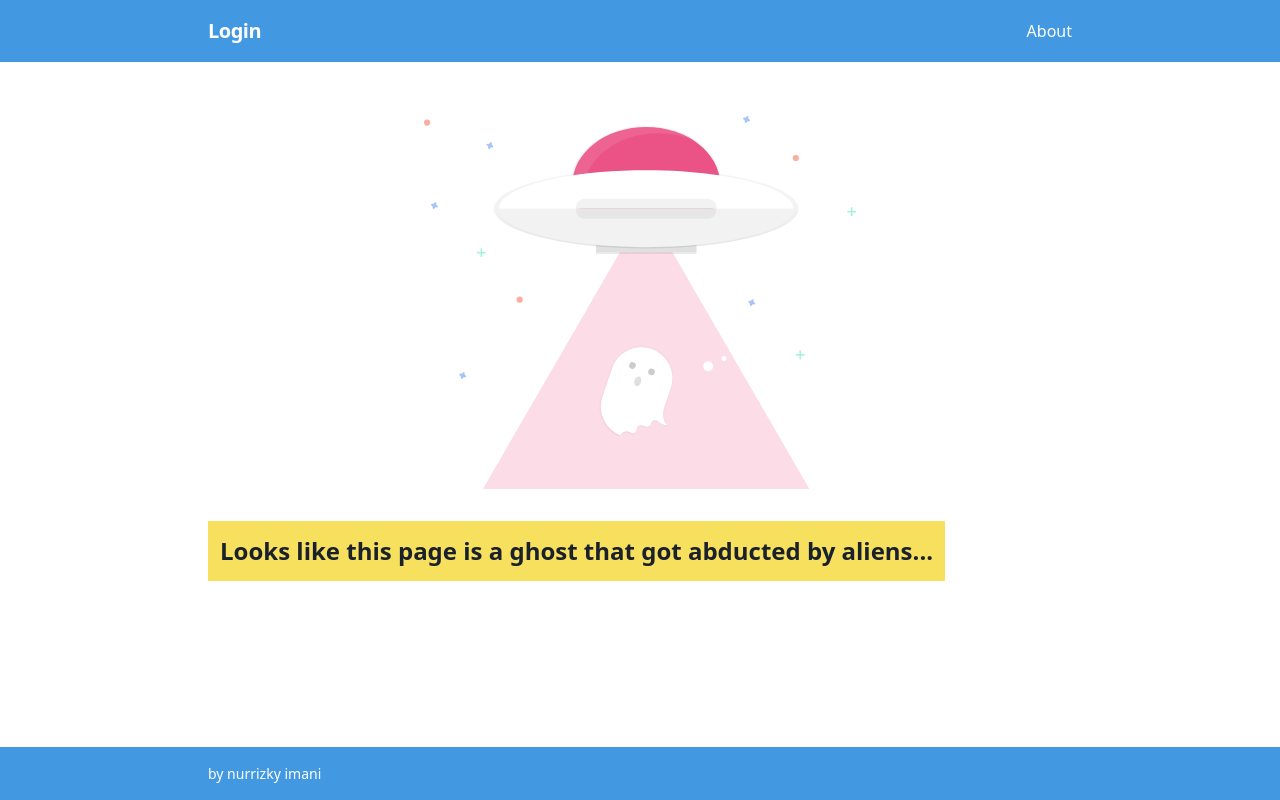
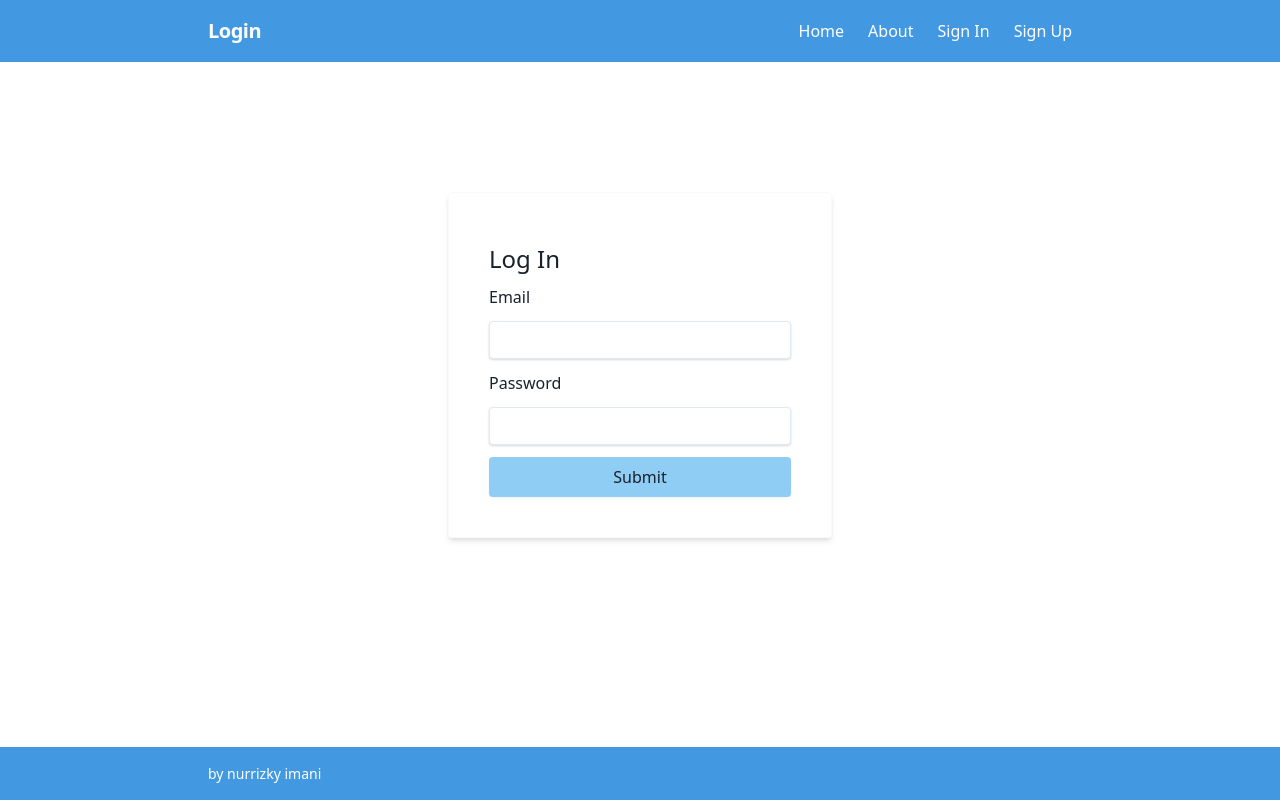
Before and after one commit to nurrizkyimani/project-microbackend-frontend, a Gatsby site: page /signin in a window 1280 px wide. Before the commit this address had no page. Built offline with nearby package versions, Linux system fonts and the light colour scheme; Gatsby itself is replaced by a stand-in of ours; what @tailwindcss/custom-forms would draw is missing.

Commit message:
add signin home signup

```diff
--- a/src/components/header.js
+++ b/src/components/header.js
@@ -38,18 +38,37 @@ function Header() {
         >
           {[
             {
+              route: `/home`,
+              title: `Home`,
+            },
+            {
               route: `/about`,
               title: `About`,
             },
 
+            {
+              route: `/signin`,
+              title: `Sign In`,
+            },
+
+            {
+              route: `/signup`,
+              title: `Sign Up`,
+            },
+
+
           ].map((link) => (
+            <a
+              key={link.title}
+            >
             <Link
               className="block mt-4 text-white no-underline md:inline-block md:mt-0 md:ml-6"
-              key={link.title}
+
               to={link.route}
             >
               {link.title}
-            </Link>
+              </Link>
+            </a>
           ))}
         </nav>
       </div>
--- /dev/null
+++ b/src/pages/home.js
@@ -0,0 +1,29 @@
+import React from 'react';
+
+import Layout from '../components/layout';
+import SEO from '../components/seo';
+import dogIllustration from '../images/dog-illustration.svg';
+
+function HomePage() {
+	return (
+		<Layout>
+			<SEO keywords={[ `gatsby`, `tailwind`, `react`, `tailwindcss` ]} title="Home" />
+
+			<section className="flex flex-col items-center md:flex-row">
+				<div className="md:w-2/3 md:mr-8">
+					<cite className="block mt-4 text-xs font-bold text-right uppercase">Welcome Home</cite>
+
+					<figure className="w-2/3 md:w-1/3">
+						<img alt="A dog relaxing" src={dogIllustration} />
+					</figure>
+
+					<blockquote className="pl-4 font-serif leading-loose text-justify border-l-4 border-gray-900">
+						This is Home
+					</blockquote>
+				</div>
+			</section>
+		</Layout>
+	);
+}
+
+export default HomePage;
--- /dev/null
+++ b/src/pages/signin.js
@@ -0,0 +1,76 @@
+import React from 'react';
+import Layout from '../components/layout';
+import SEO from '../components/seo';
+import { useForm } from 'react-hook-form';
+
+
+function LoginPage() {
+  const { register, handleSubmit, errors } = useForm();
+
+
+	const onSubmit = (data) => {
+
+		try {
+			console.log(data.username);
+
+		const url = `${process.env.URL_EP}/login`
+		const options = {
+			method: `post`,
+			body: JSON.stringify({ username: data.username, password: data.password }),
+			headers: {
+				'Content-Type': ' application/json',
+
+			},
+			credentials: 'include',
+		};
+
+		fetch(url, options)
+			.then(res => {
+				console.log(res);
+				console.log(res.body);
+			}).catch(err => console.log(err))
+		} catch (error) {
+			console.log(error);
+		}
+
+
+	}
+	return (
+		<Layout>
+			<SEO keywords={[ `gatsby`, `tailwind`, `react`, `tailwindcss` ]} title="Home" />
+
+			<section>
+				<div className="p-10 border-gray-100 border rounded shadow-md m-auto w-full max-w-sm ">
+					<p className="text-2xl py-2">Log In</p>
+					<form className="flex flex-col max-w-md space-y-3 " onSubmit={handleSubmit(onSubmit)} action="">
+						<label>Email </label>
+						<input
+							name="username"
+							ref={register({ required: true })}
+							className="shadow appearance-none border rounded w-full py-2 px-3 text-gray-700 mb-3 leading-tight focus:outline-none focus:shadow-outline"
+						/>
+
+						{errors.username && <div>This is field is required;</div>}
+
+						<label>Password </label>
+						<input
+							name="password"
+							type="password"
+							ref={register({ required: true })}
+							className="shadow appearance-none border rounded w-full py-2 px-3 text-gray-700 mb-3 leading-tight focus:outline-none focus:shadow-outline"
+						/>
+
+						{errors.password && <div>This is field is required;</div>}
+
+						<input
+							className="p-2 rounded shadow-sm hover:shadow-md duration-300 bg-blue-300  "
+							type="submit"
+						/>
+					</form>
+				</div>
+			</section>
+		</Layout>
+	);
+}
+
+export default LoginPage;
--- a/src/pages/index.js
+++ b/src/pages/signup.js
@@ -1,43 +1,35 @@
-import React from 'react';
-
+import React from 'react'
 import Layout from '../components/layout';
 import SEO from '../components/seo';
 
 import { useForm } from 'react-hook-form';
-import axios from 'axios'
-import {useState} from 'react'
 
-function IndexPage() {
+
+
+function SignInPage() {
   const { register, handleSubmit, errors } = useForm();
-  const storedJwt = localStorage.getItem('token');
-  const [jwt, setJwt] = useState(storedJwt || null);
+
 
 	const onSubmit = (data) => {
-    console.log(data.username);
+		console.log(data.username);
 
-    const instance = axios.create({withCredentials: true})
+		const url = `${process.env.URL_EP}/register`
+		const options = {
+			method: `post`,
+			body: JSON.stringify({ username: data.username, password: data.password }),
+			headers: {
+				'Content-Type': ' application/json',
+			},
+			credentials: 'include',
+		};
 
-    instance.post(`${process.env.REGIST_EP}`, {
-      username: data.username,
-      password: data.password
-    },
-      {
-      'Content-Type': ' application/json',
-        withCredentials: true,
-        origin: 'http://localhost:5001'
-			},
-    )
-      .then(res => {
-        console.log(res);
-        setJwt(res.data.accesToken)
-        console.log(jwt);
-        localStorage.setItem('token2', res.data.accesToken);
-        // console.log(res.cookie);
-      })
-      .catch(err => console.log(err))
+		fetch(url, options)
+			.then(res => {
+				console.log(res);
+			}).catch(err => console.log(err))
 
+	}
 
-	};
 
 	return (
 		<Layout>
@@ -45,6 +37,7 @@ function IndexPage() {
 
 			<section>
 				<div className="p-10 border-gray-100 border rounded shadow-md m-auto w-full max-w-sm ">
+					<p className="text-2xl py-2">Sign Up</p>
 					<form className="flex flex-col max-w-md space-y-3 " onSubmit={handleSubmit(onSubmit)} action="">
 						<label>Email </label>
 						<input
@@ -76,4 +69,4 @@ function IndexPage() {
 	);
 }
 
-export default IndexPage;
+export default SignInPage;
```
Also changed, not shown: 1 other file.
